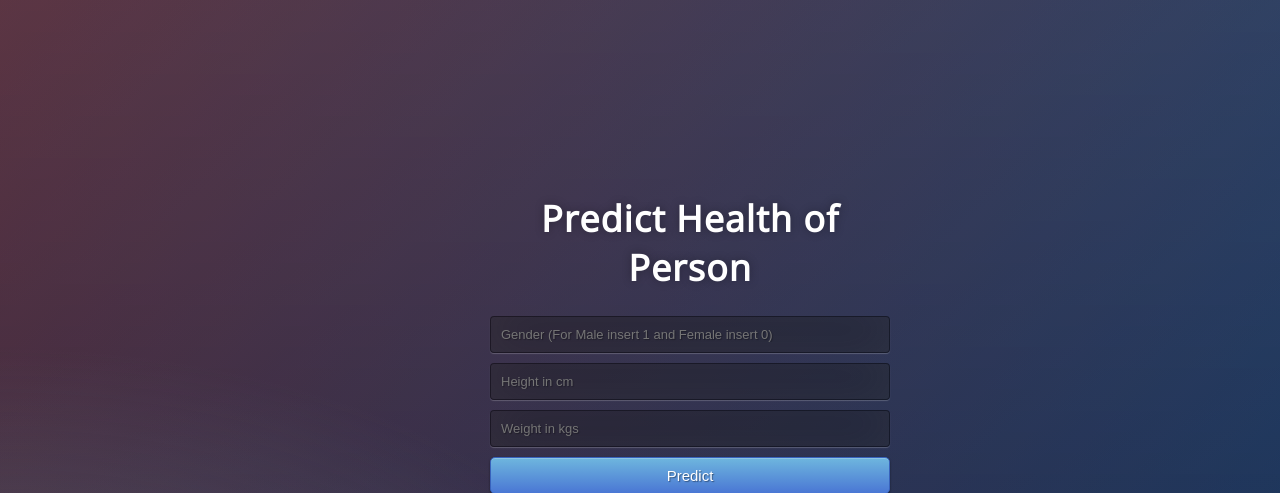
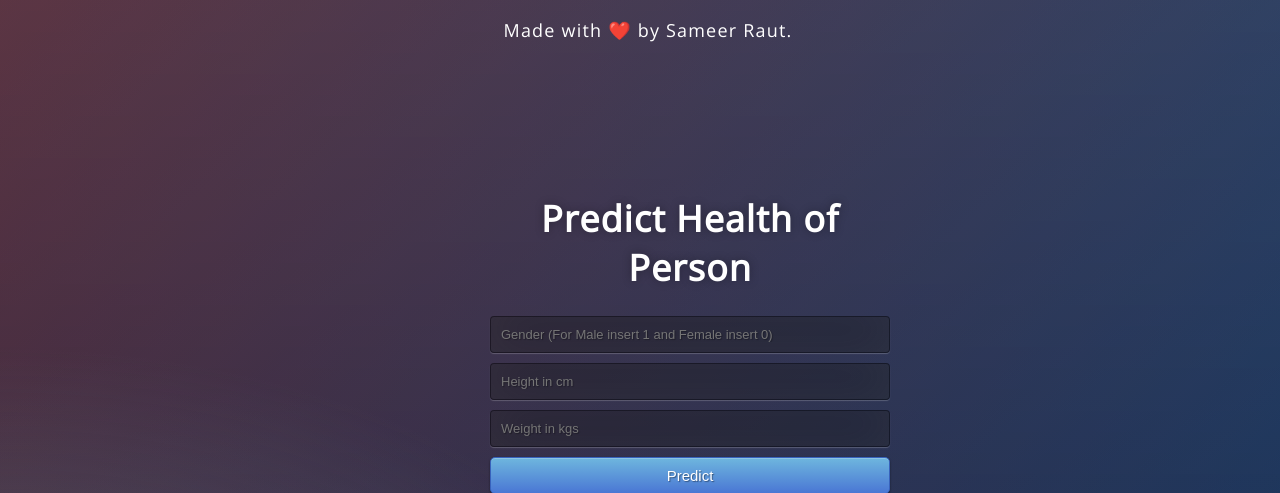
Before and after one commit to sameer1012/BMI-Project, a Flask app: page / in a window 1280 px wide. Shown: the top 493 px of the page. Run offline with Flask 2, Linux system fonts and the light colour scheme; parts of the project's set-up code (start-up, migrations or seed data) failed here and were passed over.

Commit message:
Update index.html

```diff
--- a/templates/index.html
+++ b/templates/index.html
@@ -31,7 +31,14 @@
    {{ prediction_text }}
 
  </div>
-
+	<!-- Footer -->
+       <div class='footer'>
+           <div class="contact">
+               <a target="_blank" href="https://https://github.com/sameer1012/BMI-Project"><i class="fab fa-github fa-lg contact-icon"></i></a>
+               <a target="_blank" href="https://www.linkedin.com/in/sameer-raut10"><i class="fab fa-linkedin fa-lg contact-icon"></i></a>
+           </div>
+           <p class='footer-description'>Made with ❤️ by Sameer Raut.</p>
+       </div>
 
 </body>
 </html>
```
